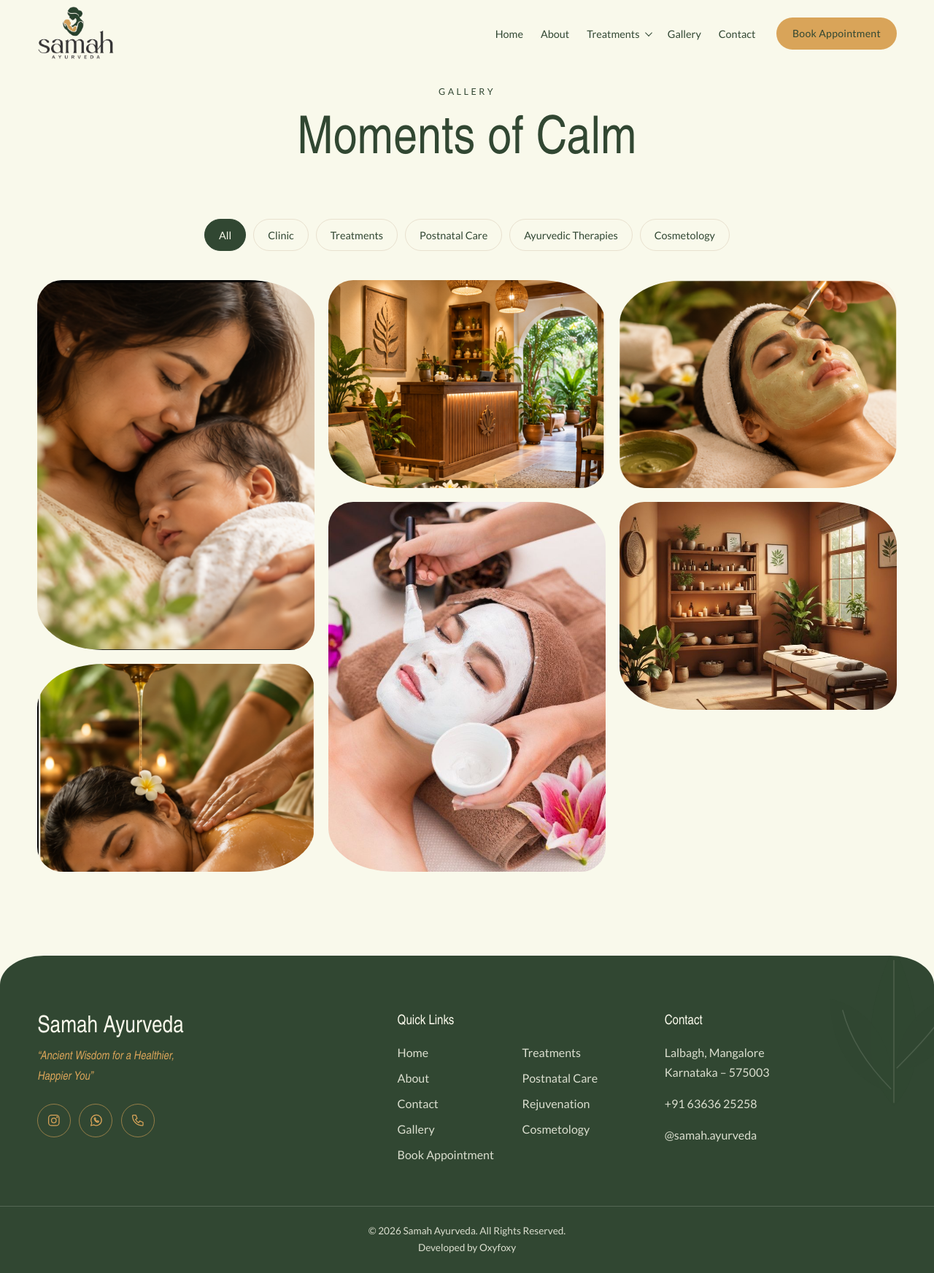
After one commit to ajay-k-14/Samah_Ayurveda, a Flask app: page /gallery in a window 1280 px wide. The commit adds this page. Shown: the whole page at 73% size. Run offline with Flask 3, Linux system fonts and the light colour scheme.

Commit message:
new commit

```diff
--- a/app.py
+++ b/app.py
@@ -5,6 +5,7 @@ Routes
 GET  /                  Website homepage
 GET  /treatments/<id>   Treatment detail page
 GET  /appointment       Appointment booking page
+GET  /gallery           Filterable photo gallery
 GET  /api/services      Service catalogue (JSON)
 POST /api/appointments  Store an appointment request (MongoDB)
 POST /api/contact       Store a contact message (MongoDB)
@@ -236,6 +237,11 @@ def appointment():
     )
 
 
+@app.get("/gallery")
+def gallery():
+    return render_template("gallery.html", site=SITE, services=SERVICES)
+
+
 @app.get("/api/services")
 def services():
     return jsonify({"services": SERVICES, "time_slots": sorted(TIME_SLOTS)})
--- a/templates/_site_footer.html
+++ b/templates/_site_footer.html
@@ -25,7 +25,7 @@
         <li><a href="{{ url_for('index') }}#home">Home</a></li><li><a href="{{ url_for('index') }}#treatments">Treatments</a></li>
         <li><a href="{{ url_for('index') }}#about">About</a></li><li><a href="{{ url_for('service_detail', service_id='postnatal-care') }}">Postnatal Care</a></li>
         <li><a href="{{ url_for('index') }}#contact">Contact</a></li><li><a href="{{ url_for('service_detail', service_id='rejuvenation') }}">Rejuvenation</a></li>
-        <li><a href="{{ url_for('index') }}#gallery">Gallery</a></li><li><a href="{{ url_for('service_detail', service_id='cosmetology') }}">Cosmetology</a></li>
+        <li><a href="{{ url_for('gallery') }}">Gallery</a></li><li><a href="{{ url_for('service_detail', service_id='cosmetology') }}">Cosmetology</a></li>
         <li><a href="{{ url_for('appointment') }}">Book Appointment</a></li>
       </ul>
     </nav>
--- a/templates/_site_header.html
+++ b/templates/_site_header.html
@@ -18,7 +18,7 @@
             {% endfor %}
           </ul>
         </li>
-        <li><a href="{{ url_for('index') }}#gallery">Gallery</a></li>
+        <li><a href="{{ url_for('gallery') }}">Gallery</a></li>
         <li><a href="{{ url_for('index') }}#contact">Contact</a></li>
       </ul>
       <a href="{{ url_for('appointment') }}" class="btn btn-terracotta nav-cta">Book Appointment</a>
--- /dev/null
+++ b/templates/gallery.html
@@ -0,0 +1,52 @@
+<!DOCTYPE html>
+<html lang="en">
+<head>
+  <meta charset="utf-8">
+  <meta name="viewport" content="width=device-width, initial-scale=1">
+  <title>Gallery | Samah Ayurveda</title>
+  <meta name="description" content="Explore moments of calm at Samah Ayurveda, including our clinic, treatments, postnatal care and cosmetology.">
+  <meta name="theme-color" content="#314732">
+  <link rel="preconnect" href="https://fonts.googleapis.com">
+  <link rel="preconnect" href="https://fonts.gstatic.com" crossorigin>
+  <link href="https://fonts.googleapis.com/css2?family=Lato:wght@300;400;500;600;700&display=swap" rel="stylesheet">
+  <link rel="stylesheet" href="{{ url_for('static', filename='css/style.css') }}">
+  <script>document.documentElement.classList.add('js');</script>
+</head>
+<body>
+{% include "_site_header.html" %}
+
+<main id="main">
+  <section class="section gallery" id="gallery">
+    <div class="container">
+      <header class="section-head center">
+        <p class="eyebrow">Gallery</p>
+        <h1>Moments of Calm</h1>
+      </header>
+
+      <div class="filters" role="group" aria-label="Filter gallery">
+        <button class="filter is-active" data-filter="all">All</button>
+        <button class="filter" data-filter="clinic">Clinic</button>
+        <button class="filter" data-filter="treatments">Treatments</button>
+        <button class="filter" data-filter="postnatal">Postnatal Care</button>
+        <button class="filter" data-filter="therapies">Ayurvedic Therapies</button>
+        <button class="filter" data-filter="cosmetology">Cosmetology</button>
+      </div>
+
+      <!-- Replace these with real photographs of the clinic: same markup, new files. -->
+      <div class="masonry" id="galleryGrid">
+        <figure class="g-item tall" data-cat="postnatal"><img src="{{ url_for('static', filename='images/gallery/new2-postnatal.png') }}" alt="Mother and baby cuddling" loading="lazy"><figcaption>Postnatal Care</figcaption></figure>
+        <figure class="g-item" data-cat="therapies treatments"><img src="{{ url_for('static', filename='images/gallery/new3-treatment.png') }}" alt="Herbal bolus massage" loading="lazy"><figcaption>Ayurvedic Therapies</figcaption></figure>
+        <figure class="g-item" data-cat="clinic"><img src="{{ url_for('static', filename='images/gallery/new_01_clinic.png') }}" alt="Brass vessels and greenery in the treatment room" loading="lazy"><figcaption>Clinic</figcaption></figure>
+        <figure class="g-item tall" data-cat="cosmetology"><img src="{{ url_for('static', filename='images/gallery/cosmetology 2nd.jpg') }}" alt="Facial treatment" loading="lazy"><figcaption>Cosmetology</figcaption></figure>
+        <figure class="g-item" data-cat="cosmetology"><img src="{{ url_for('static', filename='images/gallery/new-5-cosmetology.png') }}" alt="Herbal face mask applied with a brush" loading="lazy"><figcaption>Cosmetology</figcaption></figure>
+        <figure class="g-item" data-cat="clinic postnatal"><img src="{{ url_for('static', filename='images/gallery/clinic-3.jpg') }}" alt="Mother holding her sleeping baby" loading="lazy"><figcaption>Clinic</figcaption></figure>
+      </div>
+    </div>
+  </section>
+</main>
+
+{% include "_site_footer.html" %}
+
+<script src="{{ url_for('static', filename='js/script.js') }}" defer></script>
+</body>
+</html>
```
Also changed, not shown: templates/index.html (+1 -30 lines), README.md.
